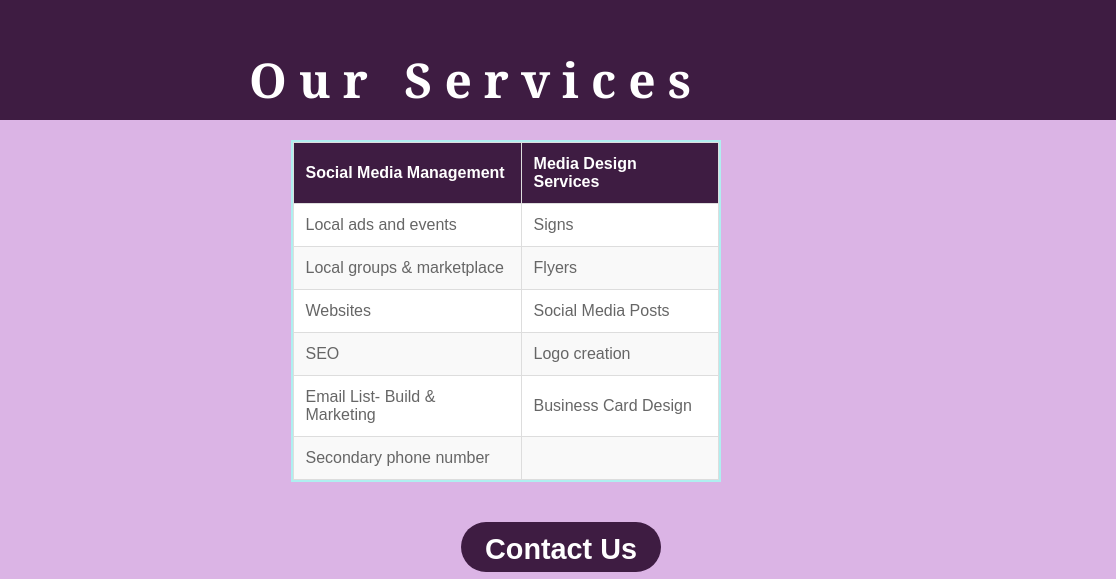
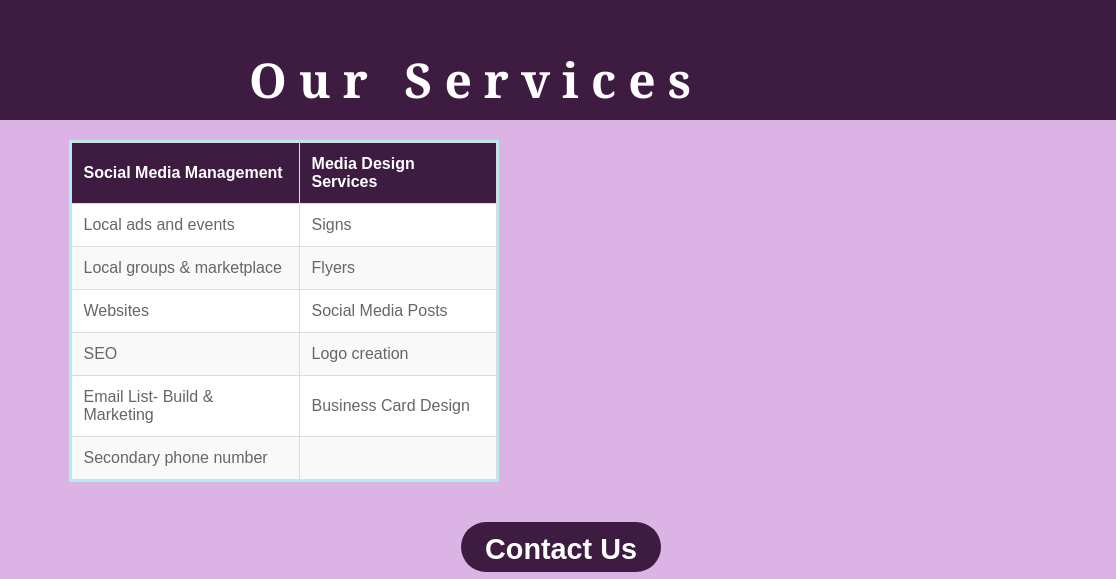
Before and after one commit to MCiesiolka/cbiz, a plain HTML site: page services.html in a window 1280 px wide. Shown: the top 579 px of the page, 164-1280 px from the left. Drawn offline with Linux system fonts and the light colour scheme.

Commit message:
Update services.html

```diff
--- a/services.html
+++ b/services.html
@@ -11,8 +11,8 @@
             font-family: Arial, sans-serif;
         }
 
-         .table-container {
-            width: 90%; /* Make it 90% of the viewport width */
+        .table-container {
+            width: 50%; /* Make it 90% of the viewport width */
             display: flex;
             justify-content: center;
             align-items: center;
```
